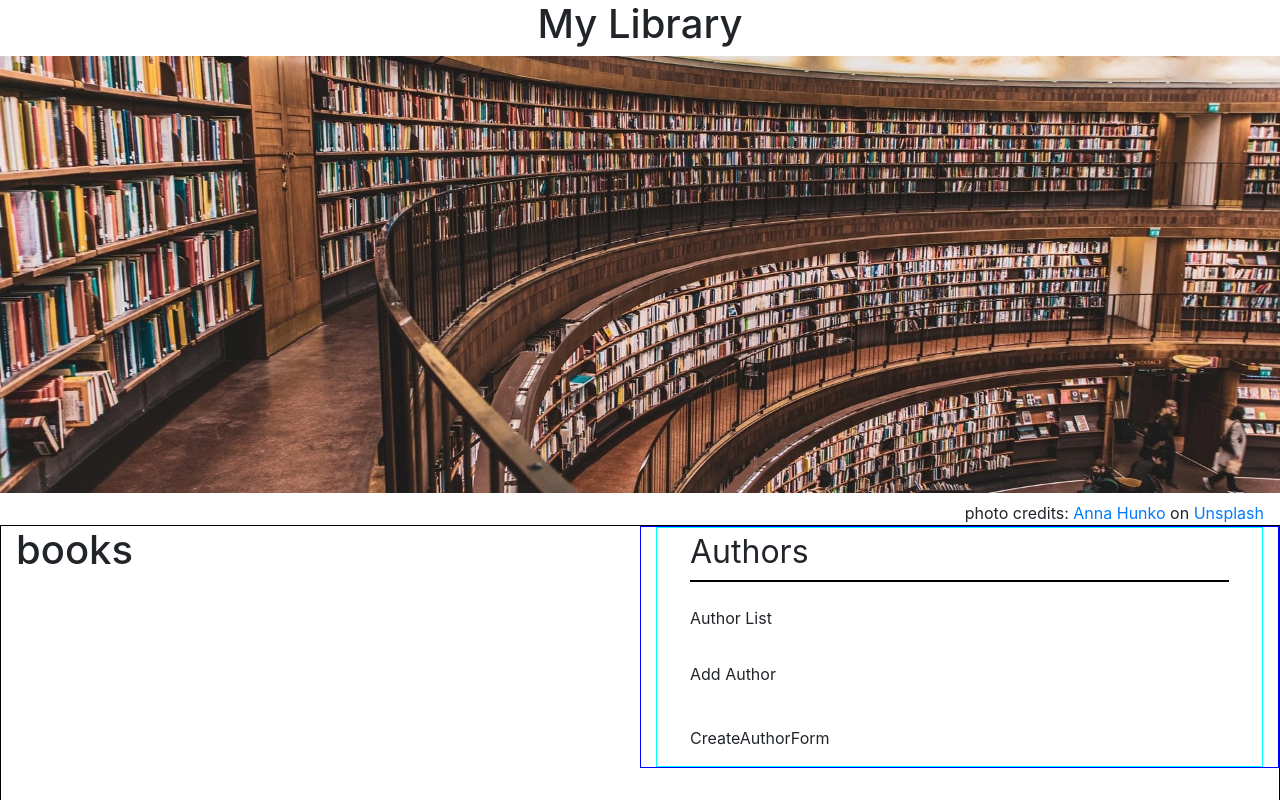
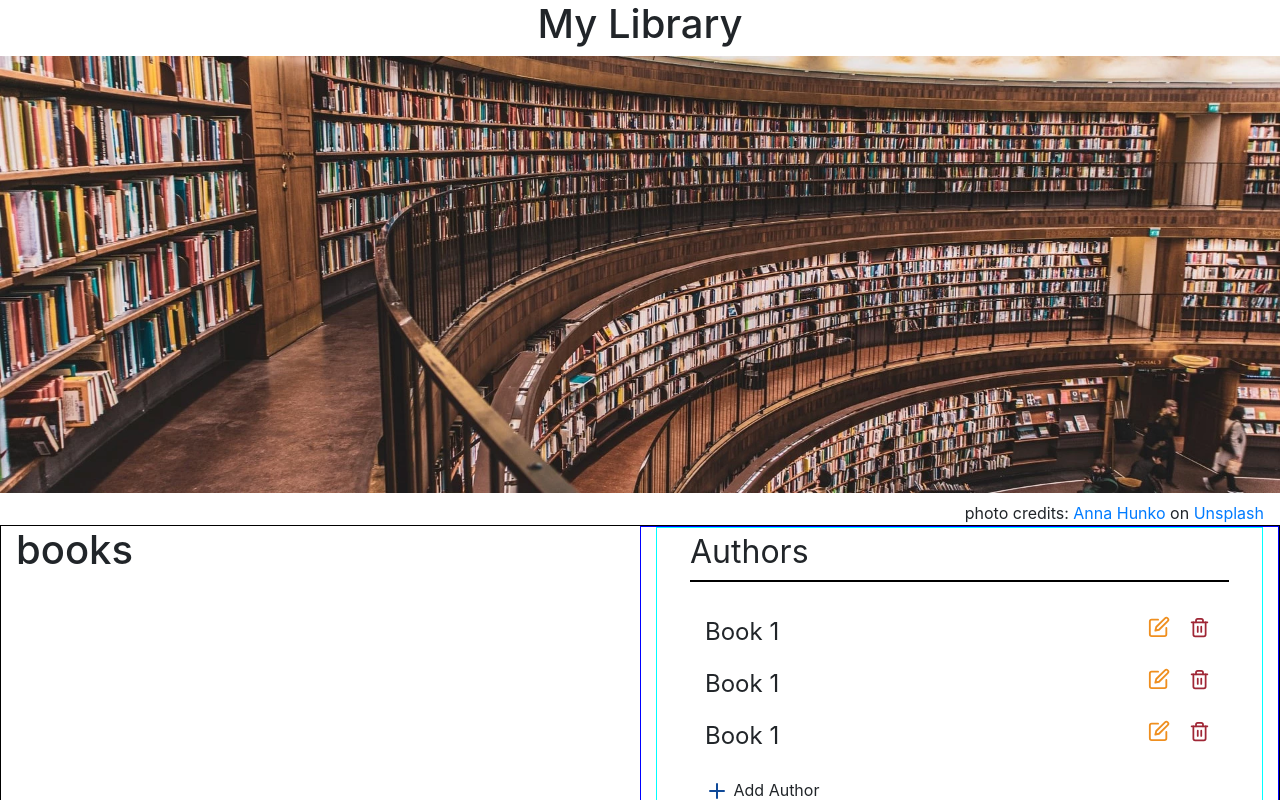
Before and after one commit to 1997Buhuti/LibraryApp2, a React (Create React App) app: page / in a window 1280 px wide. Shown: the top 800 px of the page. Built offline with nearby package versions, Linux system fonts and the light colour scheme.

Commit message:
(UI Only) Author List Added Add Author Button Added

```diff
--- a/package.json
+++ b/package.json
@@ -15,6 +15,7 @@
     "react": "^17.0.2",
     "react-bootstrap": "^1.6.1",
     "react-dom": "^17.0.2",
+    "react-feather": "^2.0.9",
     "react-scripts": "4.0.3",
     "typescript": "^4.3.2",
     "web-vitals": "^1.1.2"
--- /dev/null
+++ b/src/Components/Authors/Author.tsx
@@ -0,0 +1,27 @@
+import React from "react";
+import {Col, Row} from "react-bootstrap";
+import {Trash2, Edit} from 'react-feather';
+
+const Author: React.FC = () => {
+    return (
+        <Col xs={12} className=" author-info pt-2 pb-2">
+            <Row>
+                <Col className="author-info-text">
+                    Book 1
+                </Col>
+                <Row className=" icons mx-0">
+                    <Col className="pr-1" >
+                        <Edit className="edit-button" />
+                    </Col>
+                    <Col>
+                        <Trash2 className=" delete-button pr-1"/>
+                    </Col>
+                </Row>
+
+            </Row>
+
+        </Col>
+    )
+}
+
+export default Author;
--- /dev/null
+++ b/src/Components/Authors/AuthorList.tsx
@@ -0,0 +1,17 @@
+import React from "react";
+import {Col, Row} from "react-bootstrap";
+import Author from "./Author";
+const AuthorList:React.FC = () => {
+    return (
+        <Row>
+            <Col xs={12}>
+              <Author/>
+              <Author/>
+              <Author/>
+            </Col>
+        </Row>
+
+    )
+}
+
+export default AuthorList;
--- a/src/Components/Authors/Authors.tsx
+++ b/src/Components/Authors/Authors.tsx
@@ -1,5 +1,7 @@
 import React, {FC} from "react";
 import {Col, Container, Row} from "react-bootstrap";
+import AuthorList from "./AuthorList";
+import {Plus} from "react-feather";
 
 const Authors: FC = () => {
     return (
@@ -10,13 +12,13 @@ const Authors: FC = () => {
                 </Col>
             </Row>
             <Row>
-                <Col xs={12} className="px-0 pt-4">
-                   <p>Author List</p>
+                <Col xs={12} className=" author-list-container px-0 pt-4">
+                   <AuthorList/>
                 </Col>
             </Row>
             <Row className="mt-3 mb-4">
-                <Col xs={12} className="px-0">
-                    <p>Add Author</p>
+                <Col xs={12} className="add-author">
+                    <Plus className="plus-btn"/> Add Author
                 </Col>
             </Row>
             <Row>
--- a/src/Resources/Styles/Partials/_authors.scss
+++ b/src/Resources/Styles/Partials/_authors.scss
@@ -1,4 +1,37 @@
+@import "colors";
 .authors-title {
   font-size: xx-large;
   border-bottom: 2.3px solid black;
 }
+.author-list-container{
+  .author-info{
+    .author-info-text{
+      font-size: x-large;
+    }
+    .icons{
+      .edit-button{
+        color: $edit_btn_color;
+        width: 22px;
+        height: 22px;
+        cursor: pointer;
+      }
+      .delete-button{
+        color: $delete_btn_color;
+        width: 25px;
+        height: 25px;
+        cursor: pointer;
+      }
+    }
+
+    &:hover{
+      background-color: $list_hover_color;
+    }
+  }
+}
+
+.add-author{
+  cursor: pointer;
+  .plus-btn{
+    color: $plus_icon_color;
+  }
+}
--- /dev/null
+++ b/src/Resources/Styles/Partials/_colors.scss
@@ -0,0 +1,13 @@
+$section_title_color: #272f32;
+$section_title_hr_color: #2b2f32;
+$list_color: #2c3134;
+$list_hover_color: #f7f7f7;
+$edit_btn_color: #ef8f1f;
+$delete_btn_color: #9f2635;
+$form_btn_color: #01589d;
+$input_border_color: #959595;
+$input_label_color: #373737;
+$plus_icon_color: #0f4998;
+$add_text_color: #24282b;
+$form_title_color: #1c463a;
+$close_btn_color: #171717;
```
Also changed, not shown: 1 other file (tests, documents, lock files or other folders).
